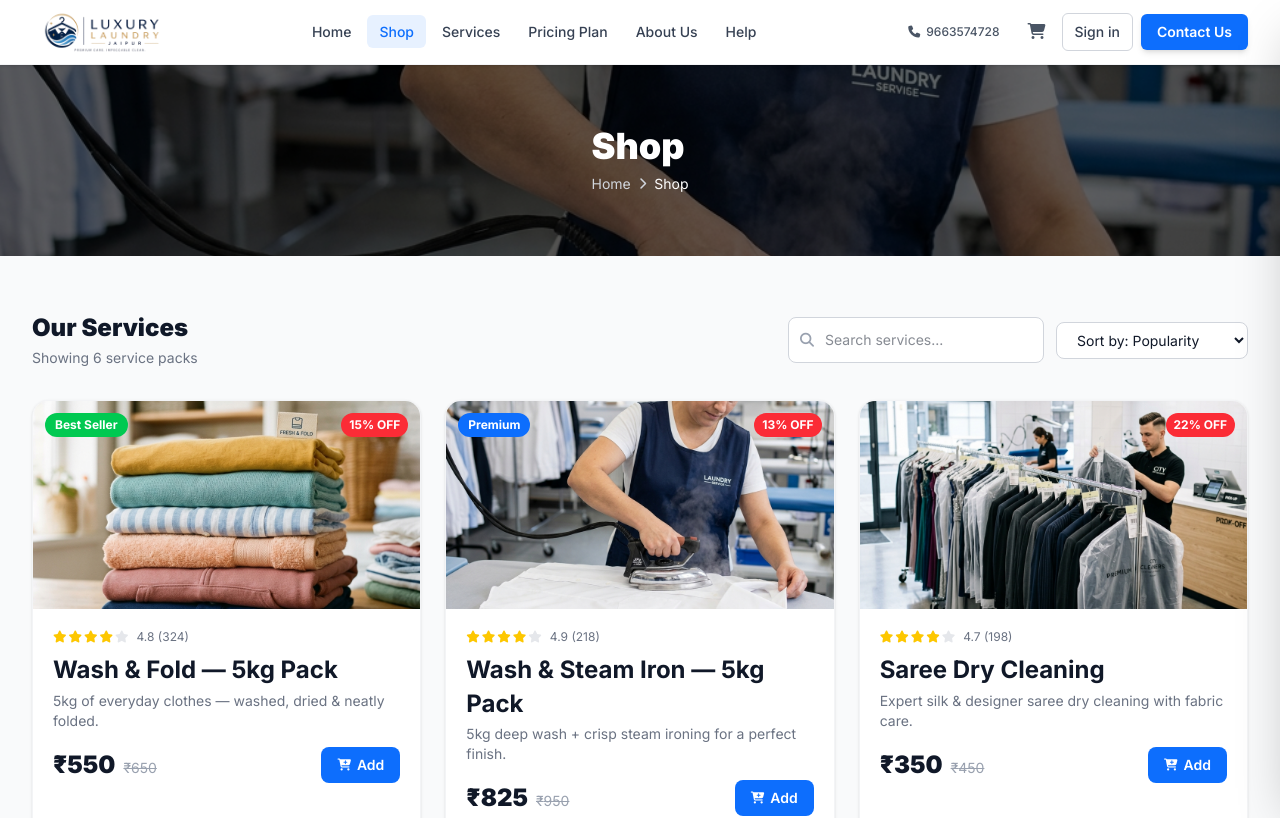
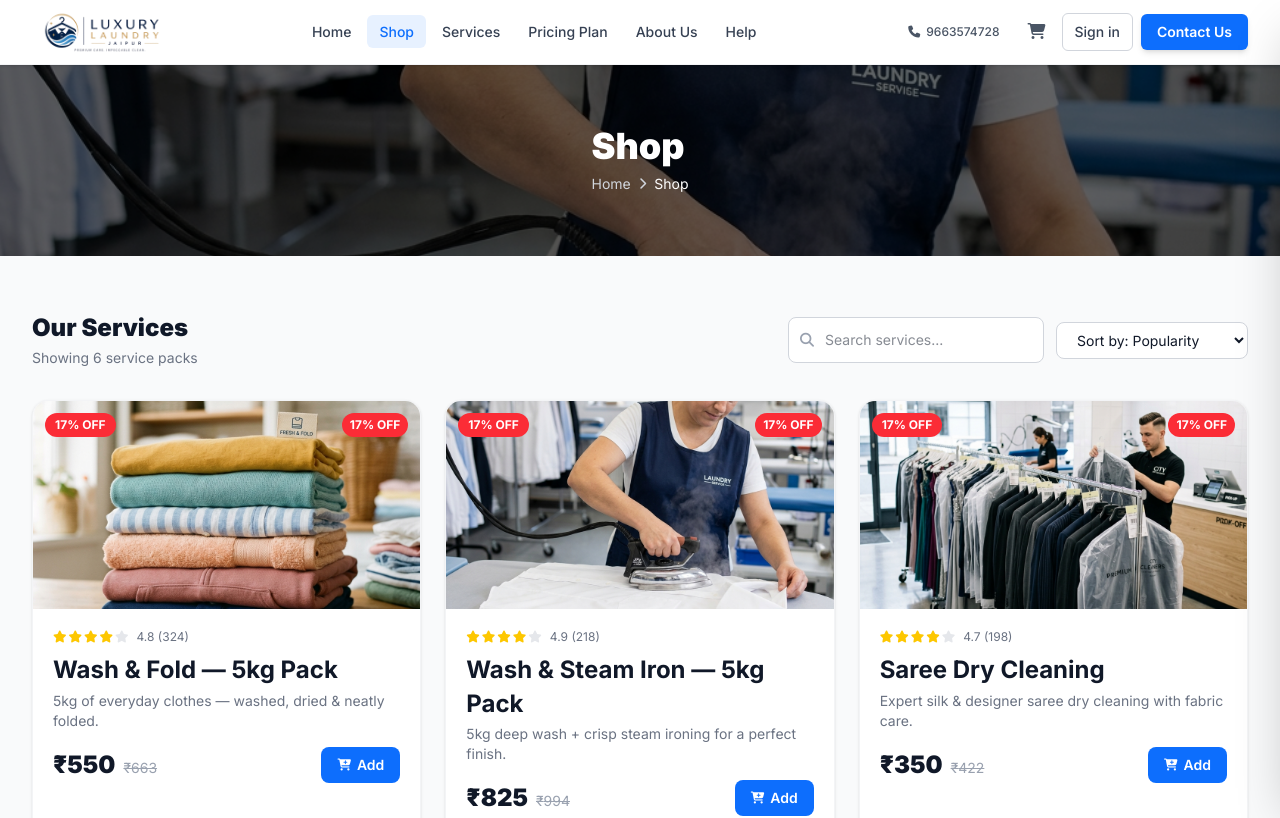
Before and after one commit to Vishwajeetsrk/LUXURY-LAUNDRY, a Next.js app in the folder frontend/: page /shop in a window 1280 px wide. Shown: the top 818 px of the page. Built offline with nearby package versions, Linux system fonts and the light colour scheme; no server answers.

Commit message:
feat: Add 17% OFF to all shop items

```diff
--- a/frontend/src/app/(public)/shop/page.tsx
+++ b/frontend/src/app/(public)/shop/page.tsx
@@ -10,10 +10,10 @@ const products = [
     id: "wash-fold-5kg",
     name: "Wash & Fold — 5kg Pack",
     price: 550,
-    originalPrice: 650,
+    originalPrice: 663,
     image: "/images/wash_fold.png",
-    badge: "Best Seller",
-    badgeColor: "bg-green-500",
+    badge: "17% OFF",
+    badgeColor: "bg-red-500",
     rating: 4.8,
     reviews: 324,
     description: "5kg of everyday clothes — washed, dried & neatly folded.",
@@ -22,10 +22,10 @@ const products = [
     id: "wash-iron-5kg",
     name: "Wash & Steam Iron — 5kg Pack",
     price: 825,
-    originalPrice: 950,
+    originalPrice: 994,
     image: "/images/steam_iron.png",
-    badge: "Premium",
-    badgeColor: "bg-primary-500",
+    badge: "17% OFF",
+    badgeColor: "bg-red-500",
     rating: 4.9,
     reviews: 218,
     description: "5kg deep wash + crisp steam ironing for a perfect finish.",
@@ -34,10 +34,10 @@ const products = [
     id: "dry-clean-suit",
     name: "Suit Dry Cleaning",
     price: 499,
-    originalPrice: 599,
+    originalPrice: 601,
     image: "/images/dry_cleaning.png",
-    badge: "Luxury",
-    badgeColor: "bg-purple-600",
+    badge: "17% OFF",
+    badgeColor: "bg-red-500",
     rating: 4.9,
     reviews: 156,
     description: "Professional dry cleaning for one suit (blazer + trousers).",
@@ -46,10 +46,10 @@ const products = [
     id: "dry-clean-saree",
     name: "Saree Dry Cleaning",
     price: 350,
-    originalPrice: 450,
+    originalPrice: 422,
     image: "/images/dry_cleaning.png",
-    badge: null,
-    badgeColor: "",
+    badge: "17% OFF",
+    badgeColor: "bg-red-500",
     rating: 4.7,
     reviews: 198,
     description: "Expert silk & designer saree dry cleaning with fabric care.",
@@ -58,10 +58,10 @@ const products = [
     id: "shoe-spa-basic",
     name: "Shoe Spa — Basic",
     price: 149,
-    originalPrice: 199,
+    originalPrice: 180,
     image: "/images/hero_laundry.png",
-    badge: "New",
-    badgeColor: "bg-orange-500",
+    badge: "17% OFF",
+    badgeColor: "bg-red-500",
     rating: 4.6,
     reviews: 89,
     description: "Deep clean, deodorize, and polish for any pair of shoes.",
@@ -70,10 +70,10 @@ const products = [
     id: "home-bedsheet",
     name: "Bedsheet Wash Pack",
     price: 299,
-    originalPrice: 399,
+    originalPrice: 360,
     image: "/images/wash_fold.png",
-    badge: null,
-    badgeColor: "",
+    badge: "17% OFF",
+    badgeColor: "bg-red-500",
     rating: 4.5,
     reviews: 112,
     description: "2 double bedsheets — washed, ironed & neatly packed.",
```
